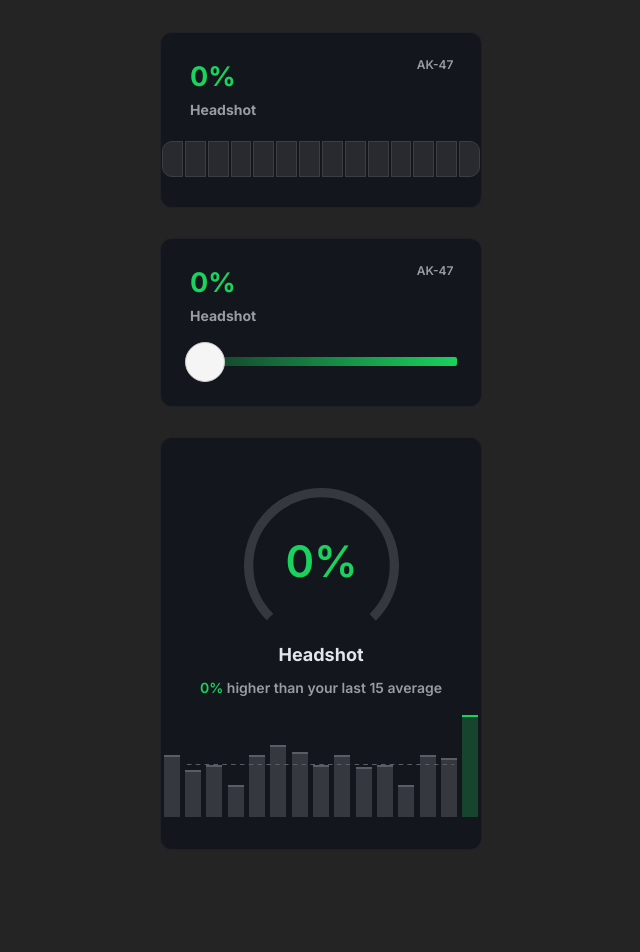
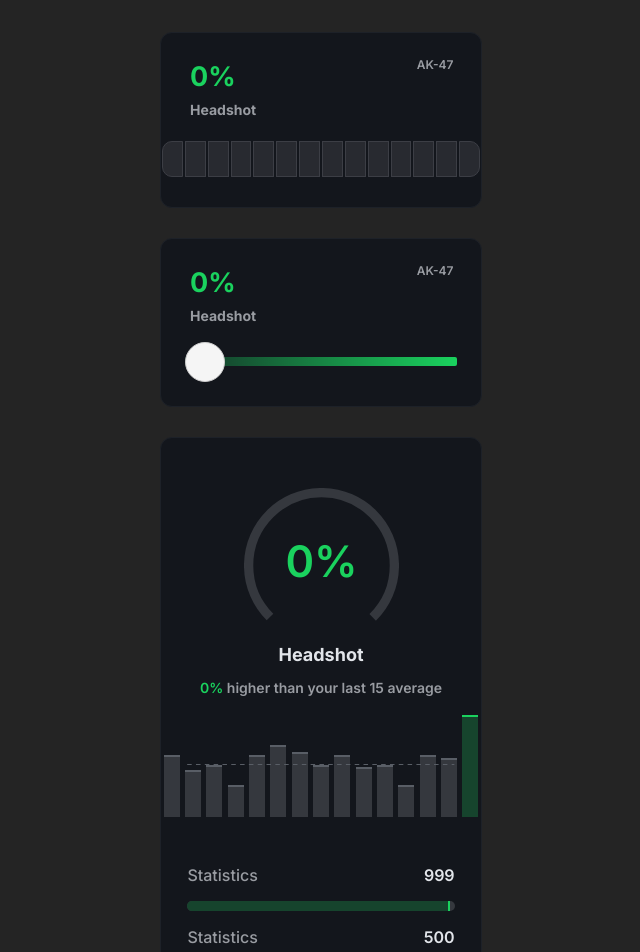
Before and after one commit to jameschenn/gaming-stats-widgets, a React (Vite) app: page / in a window 1280 px wide. Shown: the top 952 px of the page, without its empty margins (319-959 px from the left). Before the commit the page ends 912 px from the top, so only its background shows below. Built offline with nearby package versions, Linux system fonts and the light colour scheme.

Commit message:
first pass done

```diff
--- a/src/components/VerticalBars.tsx
+++ b/src/components/AverageBars.tsx
@@ -1,17 +1,17 @@
 import React from 'react';
 import { motion } from 'framer-motion';
-import './styles/VericalBars.css'
+import './styles/AverageBars.css'
 
-interface BarsAnimationProps {
+interface AverageAnimationProps {
     value: number;
     maxValue: number;
 }
 
-interface BarsProp {
+interface AverageProp {
     data: any,
 }
 
-const BarsAnimation: React.FC<BarsAnimationProps> = ({ value, maxValue }) => {
+const AverageAnimation: React.FC<AverageAnimationProps> = ({ value, maxValue }) => {
 
   const height = (value / maxValue) * 100;
 
@@ -28,7 +28,7 @@ const BarsAnimation: React.FC<BarsAnimationProps> = ({ value, maxValue }) => {
   );
 };
 
-const VerticalBars: React.FC<BarsProp> = ({ data }) => {
+const AverageBars: React.FC<AverageProp> = ({ data }) => {
 
   const maxValue = Math.max(...data.map((bar:any) => bar.value));
 
@@ -39,10 +39,10 @@ const VerticalBars: React.FC<BarsProp> = ({ data }) => {
         <line className='dashed-line' x1='0' y1='0' x2='100' y2='0' />
       </svg>
       {data.map((bar:any, index:number) => (
-        <BarsAnimation key={index} value={bar.value} maxValue={maxValue} />
+        <AverageAnimation key={index} value={bar.value} maxValue={maxValue} />
         ))}
     </div>
   );
 };
 
-export default VerticalBars;
+export default AverageBars;
--- /dev/null
+++ b/src/components/StatisticsBar.tsx
@@ -0,0 +1,49 @@
+import React from 'react';
+import { motion } from 'framer-motion';
+import './styles/StatisticsBar.css';
+
+interface StatisticsAnimationProps {
+    value: number;
+}
+
+interface StatisticsProp {
+    data: any,
+}
+
+const StatisticsAnimation: React.FC<StatisticsAnimationProps> = ({ value }) => {
+
+    const width = (value / 1000) * 97.5;
+
+    return (
+    <motion.div
+        className='statistics-data'
+        style={{width: `${width}%`}}
+        initial={{ opacity: 0, scaleX: 0, transformOrigin: 'left' }}
+        animate={{ opacity: 1, scaleX: 1 }}
+        transition={{ duration: 2, delay: 0.25, type: 'spring', stiffness: 30 }}
+    />
+    );
+};
+
+const StatisticsBars: React.FC<StatisticsProp> = ({ data }) => {
+
+  return (
+    <div className='statistics-outer-container'>
+      {data.map((bar:any, index:number) => (
+            <div className='statistics-inner-container' key={index}>
+                <div className='statistics-header'>
+                    <p>{bar.stat}</p>
+                    <p>{bar.value}</p>
+                </div>
+                <div className='statistics-bar'>
+                    <div className='unfilled-statistics' />
+                    <StatisticsAnimation value={bar.value} />
+                </div>
+            </div>
+
+        ))}
+    </div>
+  );
+};
+
+export default StatisticsBars;
--- a/src/components/styles/VericalBars.css
+++ b/src/components/styles/AverageBars.css
@@ -8,7 +8,7 @@
 .dashed-line-svg {
     position: absolute;
     top: 48%;
-    width: 83.5%;
+    width: 83.6%;
 }
 
 .dashed-line {
@@ -19,12 +19,12 @@
 
 .bar-data {
     width: 17px;
-    background: #35383e;
+    background: var(--clr-data-gray);
     border-top: solid 2px #595e66;
     margin: 2.7px;
 }
 
 .bar-data:last-child {
     background-color: var(--clr-darkGreen);
-    border-top: solid 2px var(--clr-green)
+    border-top: solid 2px var(--clr-green);
 }
--- a/src/components/styles/Card.css
+++ b/src/components/styles/Card.css
@@ -17,7 +17,7 @@
 }
 
 .percentage-div p:nth-child(2) {
-    color: var(--clr-text);
+    color: var(--clr-text-gray);
     font-size: 14px;
     font-weight: 700;
     margin: 8px 0px 23px 0px;
@@ -31,12 +31,10 @@
 }
 
 .weapon-div {
-    color: var(--clr-text);
+    color: var(--clr-text-gray);
     font-size: 12px;
     font-weight: 600;
-
     position: absolute;
     top: 1em;
     right: 2.3em;
-
 }
--- /dev/null
+++ b/src/components/styles/StatisticsBar.css
@@ -0,0 +1,52 @@
+.statistics-outer-container {
+    display: flex;
+    flex-direction: column;
+    align-items: center;
+    margin: 30px 0 30px 0;
+}
+
+.statistics-inner-container {
+    height: 100%;
+    width: 83.5%;
+    display: flex;
+    flex-direction: column;
+    align-items: center;
+}
+
+.statistics-header {
+    display: flex;
+    justify-content: space-between;
+    width:100%;
+}
+
+.statistics-header p:first-child {
+    color: var(--clr-text-gray);
+    font-weight: 500;
+}
+
+  .statistics-header p:last-child {
+    color:#e2e5ea;
+    font-weight: 600;
+}
+
+.statistics-bar {
+    position: relative;
+    width: 100%;
+    height: 10px;
+}
+
+.unfilled-statistics {
+    position: absolute;
+    width: 100%;
+    height: 100%;
+    background-color: var(--clr-data-gray);
+    border-radius: 5px;
+}
+
+.statistics-data {
+    position: absolute;
+    height: 100%;
+    background-color: var(--clr-darkGreen);
+    border-right: solid 2px var(--clr-green);
+    border-radius: 5px 0 0 5px;
+}
--- a/src/index.css
+++ b/src/index.css
@@ -14,7 +14,8 @@
 
   --clr-green: #1ad25e;
   --clr-darkGreen: #16442d;
-  --clr-text: #999ca2;
+  --clr-text-gray: #999ca2;
+  --clr-data-gray: #35383e;
 }
 
 /* a {
--- a/src/widgets/HeadshotStats.tsx
+++ b/src/widgets/HeadshotStats.tsx
@@ -2,7 +2,8 @@ import React from 'react';
 import { useSnapshot } from 'valtio';
 import Card from '../components/Card';
 import CircleGauge from '../components/CircleGauge';
-import VerticalBars from '../components/VerticalBars';
+import AverageBars from '../components/AverageBars';
+import StatisticsBars from '../components/StatisticsBar';
 import store from '../store';
 import './styles/HeadshotStats.css'
 
@@ -28,6 +29,12 @@ const HeadshotStats: React.FC = () => {
         {'value': 10},
     ]
 
+    const fakeBarsData = [
+        {'stat': 'Statistics', 'value' : 999 },
+        {'stat': 'Statistics', 'value' : 500 },
+        {'stat': 'Statistics', 'value' : 209 },
+    ]
+
     return (
         <Card renderText={false}>
             <div className='circle-gauge-container'>
@@ -40,7 +47,10 @@ const HeadshotStats: React.FC = () => {
                 </div>
             </div>
             <div>
-                <VerticalBars data={fakeBlocksData} />
+                <AverageBars data={fakeBlocksData} />
+            </div>
+            <div>
+                <StatisticsBars data={fakeBarsData} />
             </div>
         </Card>
     );
--- a/src/widgets/styles/HeadshotStats.css
+++ b/src/widgets/styles/HeadshotStats.css
@@ -15,7 +15,7 @@
 .header-stats {
     font-size: 14px;
     font-weight: 600;
-    color: var(--clr-text);
+    color: var(--clr-text-gray);
     padding-bottom: 2px;
 }
 
```
